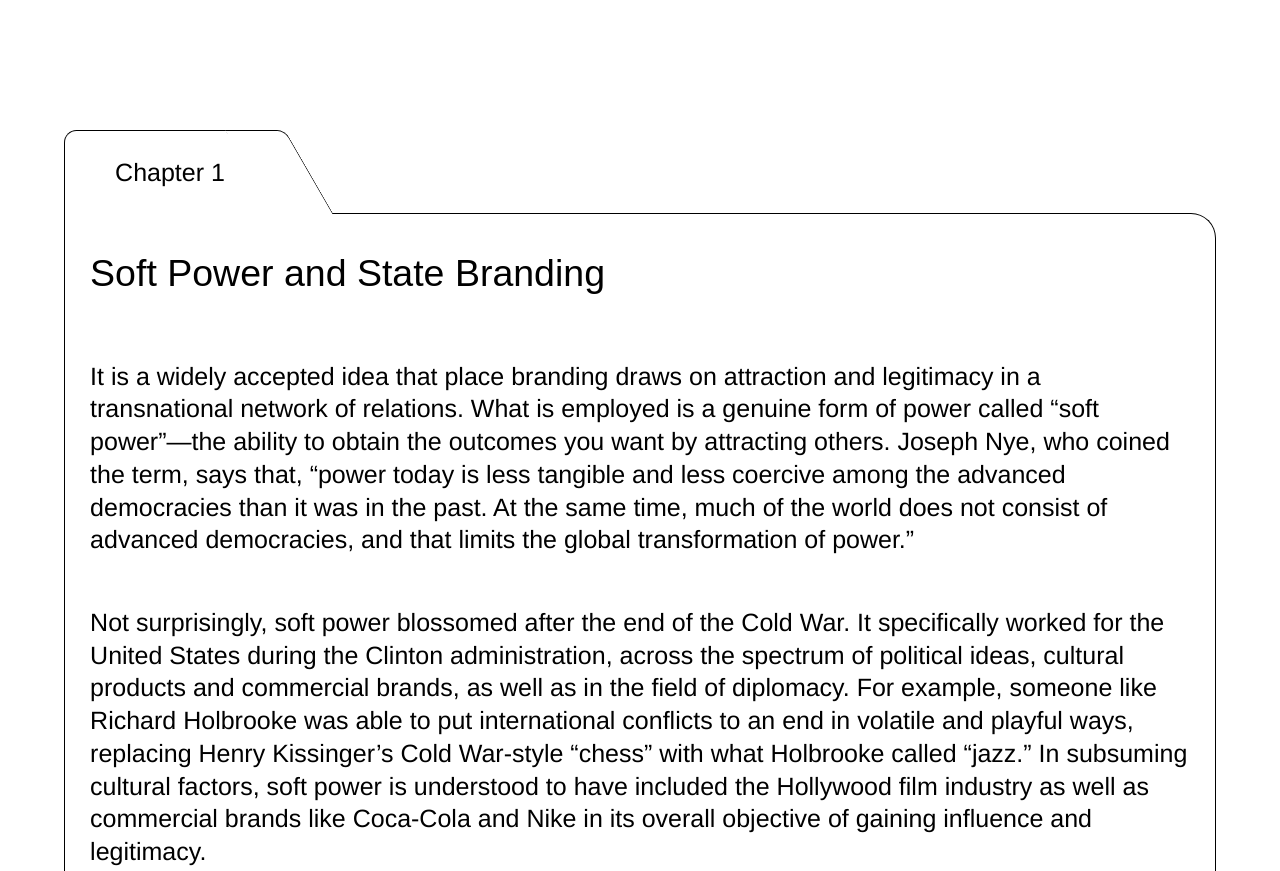
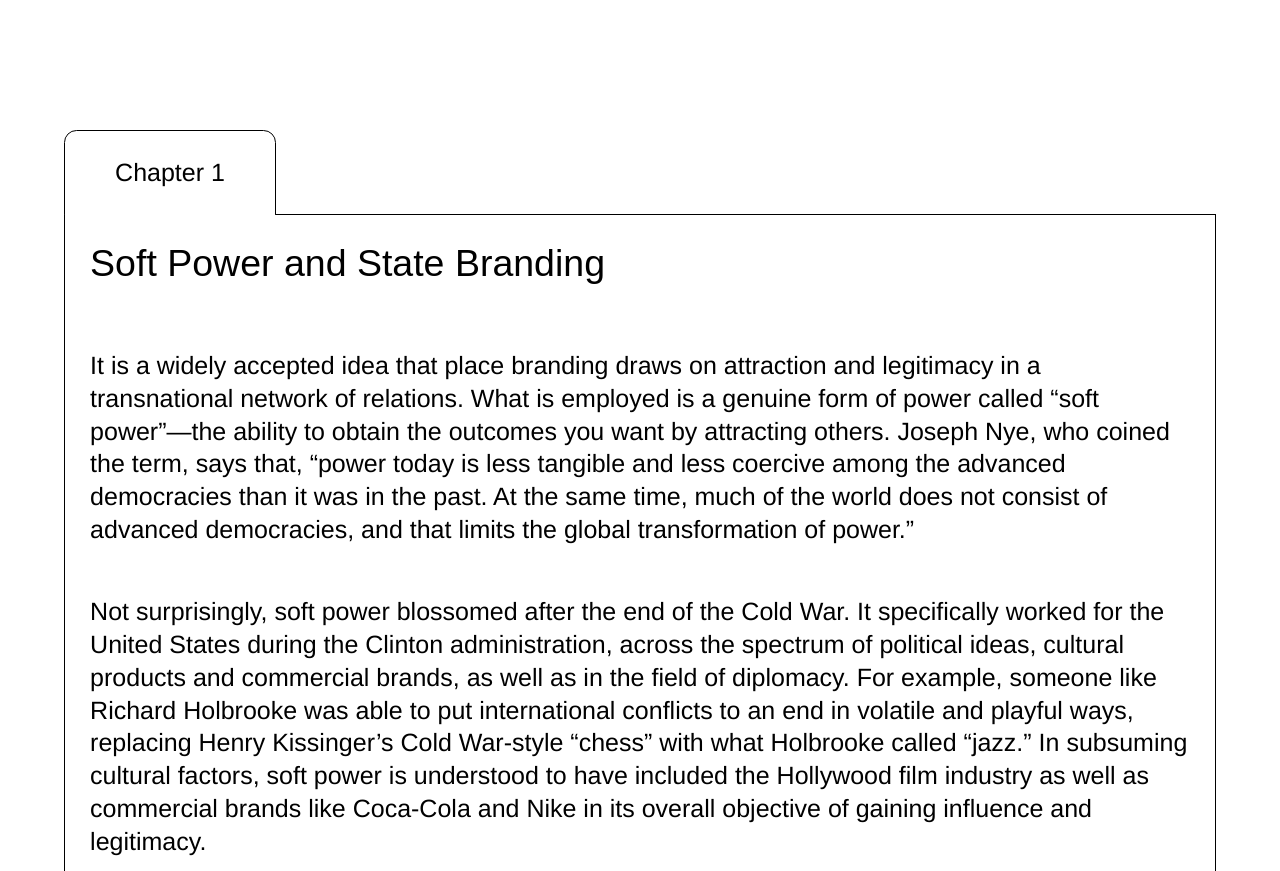
Before and after one commit to jonramesh/binding, a plain HTML site: page direction 3/index.html in a window 1280 px wide. Shown: the part 1200-2071 px from the top of the page. Drawn offline with Linux system fonts and the light colour scheme; a web font is replaced by a local one.

Commit message:
just fixed the tab situation and the quote blocks on directio 1

```diff
--- a/direction 3/styles.css
+++ b/direction 3/styles.css
@@ -141,24 +141,16 @@ header{
 
 /*-----------Tab Folder--------------*/
 
-
 .folder-tab{
 
 	display:flex;
-	flex-direction:column;
 	position:sticky;
 	top:0;
+	z-index:2;
 	background:white;
+	border-bottom:1px solid black;
+}
 
-
-}
-.folder-tab::after{
-	content:"";
-	height:1.5em;
-	border:1px solid black;
-	border-bottom:0;
-	border-top-right-radius:1rem;
-}
 
 .tab{
 	position:relative;
@@ -166,9 +158,8 @@ header{
 	margin-bottom:-1px;
 	padding-block:1em;
 	padding-inline:2em;
-	border-top: 1px solid black;
-	border-left:1px solid black;
-	border-top-left-radius: .5rem;
+	border: 1px solid black;
+	border-radius:.5rem .5rem 0 0;
 	color:black;
 	background:white;
 	align-items:center;
@@ -180,22 +171,16 @@ header{
 
 }
 .tab::after{
-	content:"";
-	position:absolute;
-	top:-1px;
-	bottom:0;
-	left:calc(100% - 2em);
-	width:calc(2em + 10px);
-
-	transform: skewX(30deg);
-	transform-origin: top left;
-	border-top:1px solid black;
-	border-right:1px solid black;
-	border-top-right-radius:8px;
-
-	z-index:-1;
+	content:""
+;	position:absolute;
+	left:0;
+	right:0;
+	bottom:-3px;
+	height:4px;
 	background:white;
 }
+
+
 
 #original-article {
 
@@ -203,6 +188,7 @@ header{
 		border:1px solid black;
 		border-top:0;
 		padding-inline:1rem;
+		padding-top:1rem;
 
 	}
 }
```
Also changed, not shown: direction 1/styles.css (+0 -26 lines).
